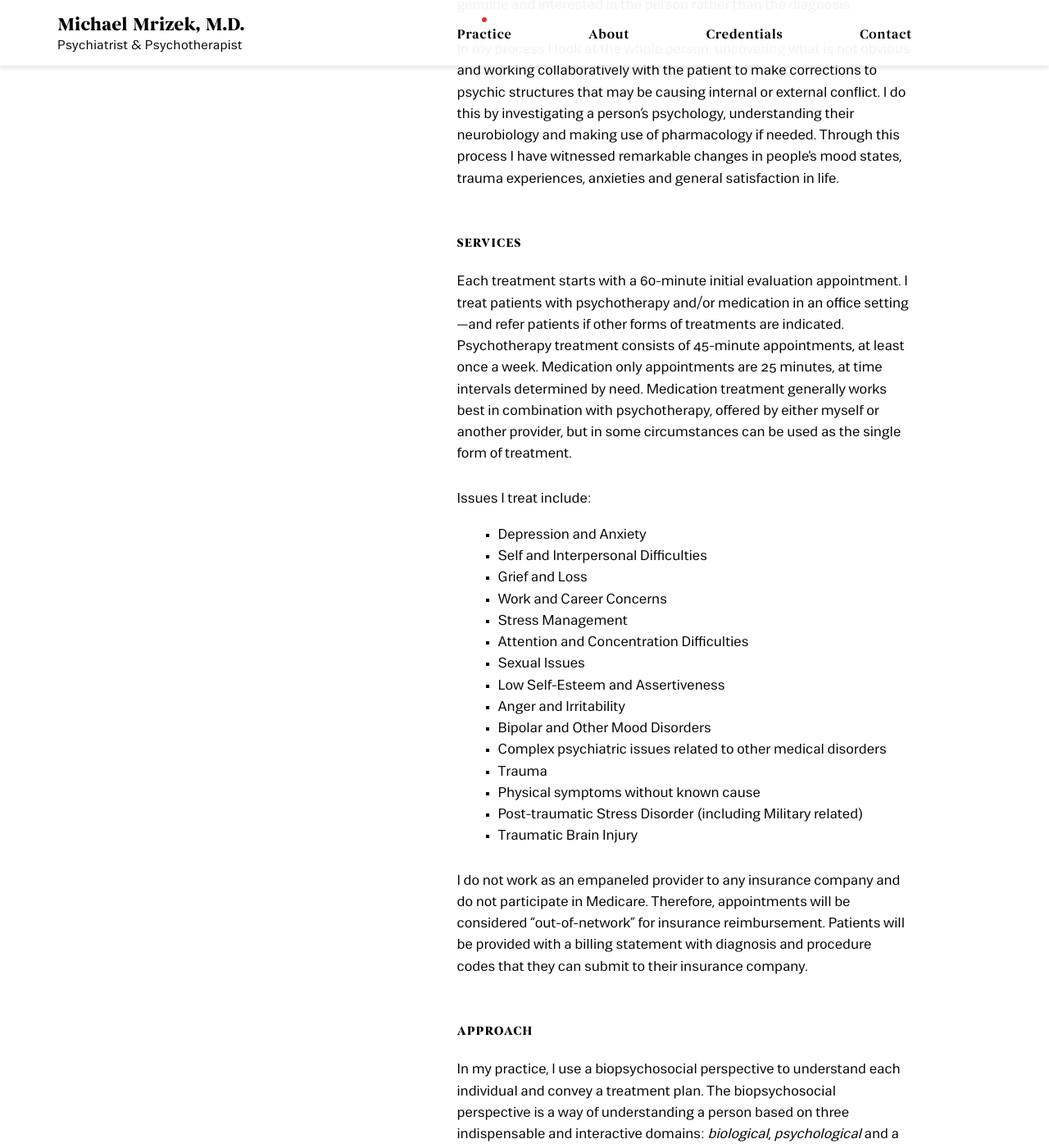
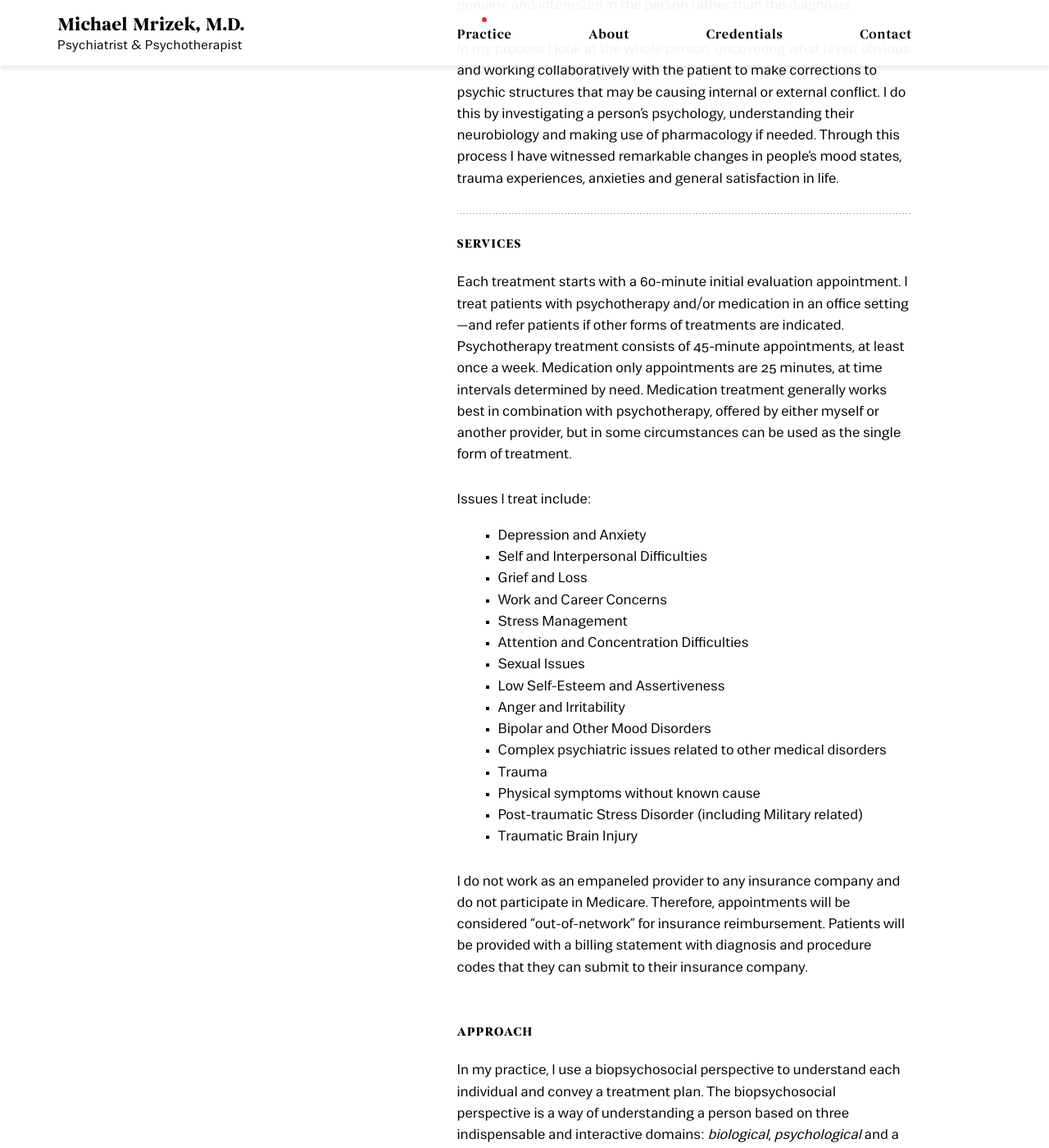
Before and after one commit to carolineportugal/michaelmrizekmd, a Jekyll site: the page built from practice/index.html, in a window 1280 px wide and 1400 px high, scrolled down 349 px. Shown: the whole window at 82% size. Built offline with Jekyll 4.4.1, drawn with Linux system fonts in a browser that asks for light colours; nearby versions of some CDN libraries; some web fonts are replaced.

Commit message:
general tweaks

```diff
--- a/_sass/_nav.scss
+++ b/_sass/_nav.scss
@@ -31,13 +31,9 @@
       flex-direction: column;
       justify-content:center;
       line-height: 1;
-      color:$black;
+      color:$black!important;
       padding-top:4px;
       position:relative;
-
-      &:hover{
-        color:$black !important;
-      }
 
       .logo-title{
         font-size:22px;
@@ -53,18 +49,6 @@
       }
 
     }
-
-    // a.logo:after{
-    //   position: absolute;
-    //   content:"";
-    //   width:100%;
-    //   height:1px;
-    //   bottom:0;
-    //   left:0;
-    //   background:$link-color;
-    //
-    //
-    // }
 
     button {
       display:none;
--- a/css/main.scss
+++ b/css/main.scss
@@ -29,18 +29,18 @@
 }
 
 a:link, a {
-  color:$black;
+  color:$link-color;
   text-decoration: underline;
   transition: $transition-time;
 
   &:visited {
     opacity:1;
-    color:$black!important;
+    color:$link-color!important;
   }
 
   &:hover,
   &:active {
-    opacity:1;
+    opacity:.8;
     color:$link-color!important;
   }
 
--- a/practice/index.html
+++ b/practice/index.html
@@ -19,6 +19,8 @@
           <br>
           <p>The distinctive character of my practice is a product of my extensive training and experience in both medical and psychological psychiatry. I bring a well-rounded capability to attend to my patient’s individual needs and couch my experience within an interactional style that is genuine and interested in the person rather than the diagnosis.</p>
           <p>In my process I look at the whole person, uncovering what is not obvious and working collaboratively with the patient to make corrections to psychic structures that may be causing internal or external conflict. I do this by investigating a person’s psychology, understanding their neurobiology and making use of pharmacology if needed. Through this process I have witnessed remarkable changes in people's mood states, trauma experiences, anxieties and general satisfaction in life.</p>
+          <div class="divider"></div>
+
         </div>
 
         <br>
```
Also changed, not shown: 2 other files.
